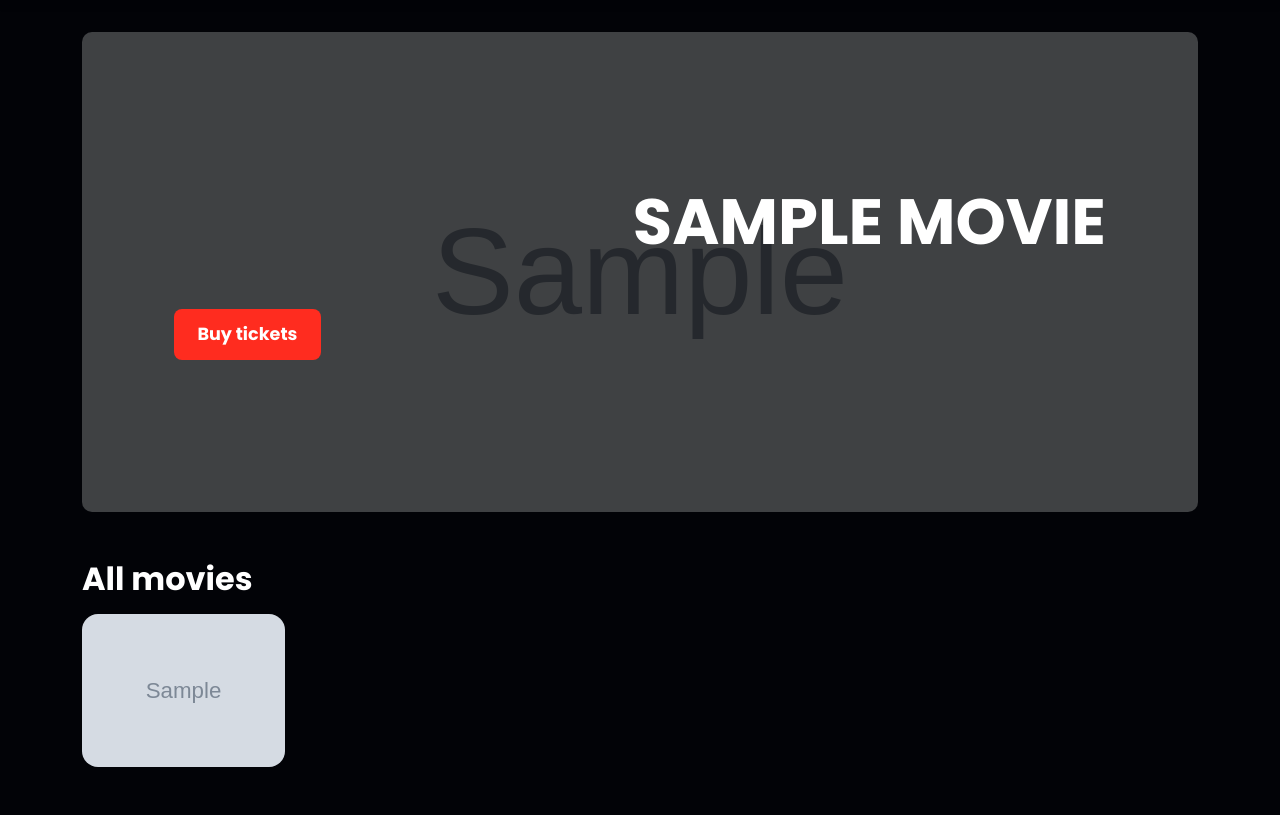
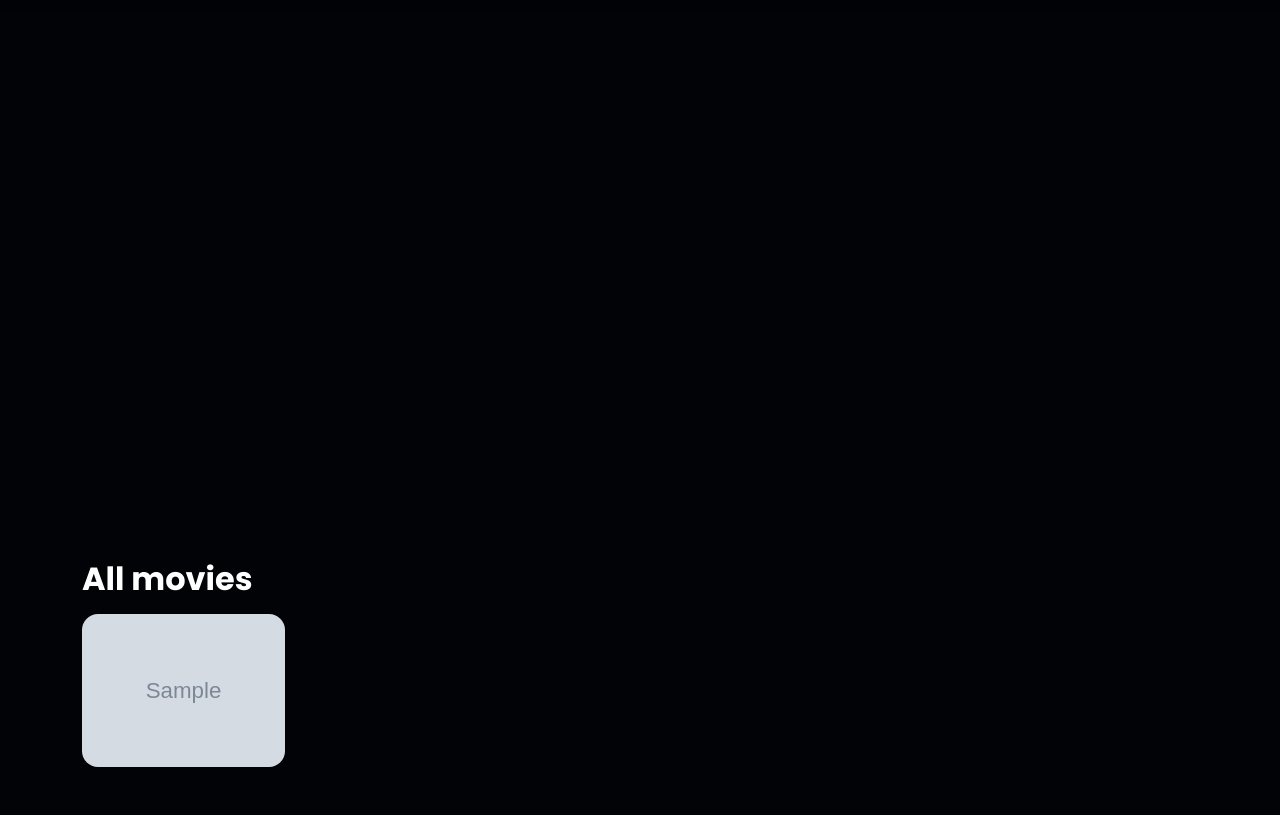
Before and after one commit to fkia413/CodeBusters, a Flask app: page /movies in a window 1280 px wide. Shown: the part 64-879 px from the top of the page. Run offline with Flask 3, Linux system fonts and the light colour scheme; tables that the repository leaves empty hold one stand-in row (values such as "Sample post"); grey boxes marked "Sample" are stand-in pictures; parts of the project's set-up code (start-up, migrations or seed data) failed here and were passed over.

Commit message:
RN: modified number of displayed banner movies

```diff
--- a/application/templates/movies.html
+++ b/application/templates/movies.html
@@ -21,7 +21,7 @@
 	>
 		<div class="swiper-wrapper">
 			<!-- Slides: going through all returnes movies from the route -->
-			{% for movie in all_movies %}
+			{% for movie in banner_movies %}
 			<div
 				class="swiper-slide"
 				style="
```
